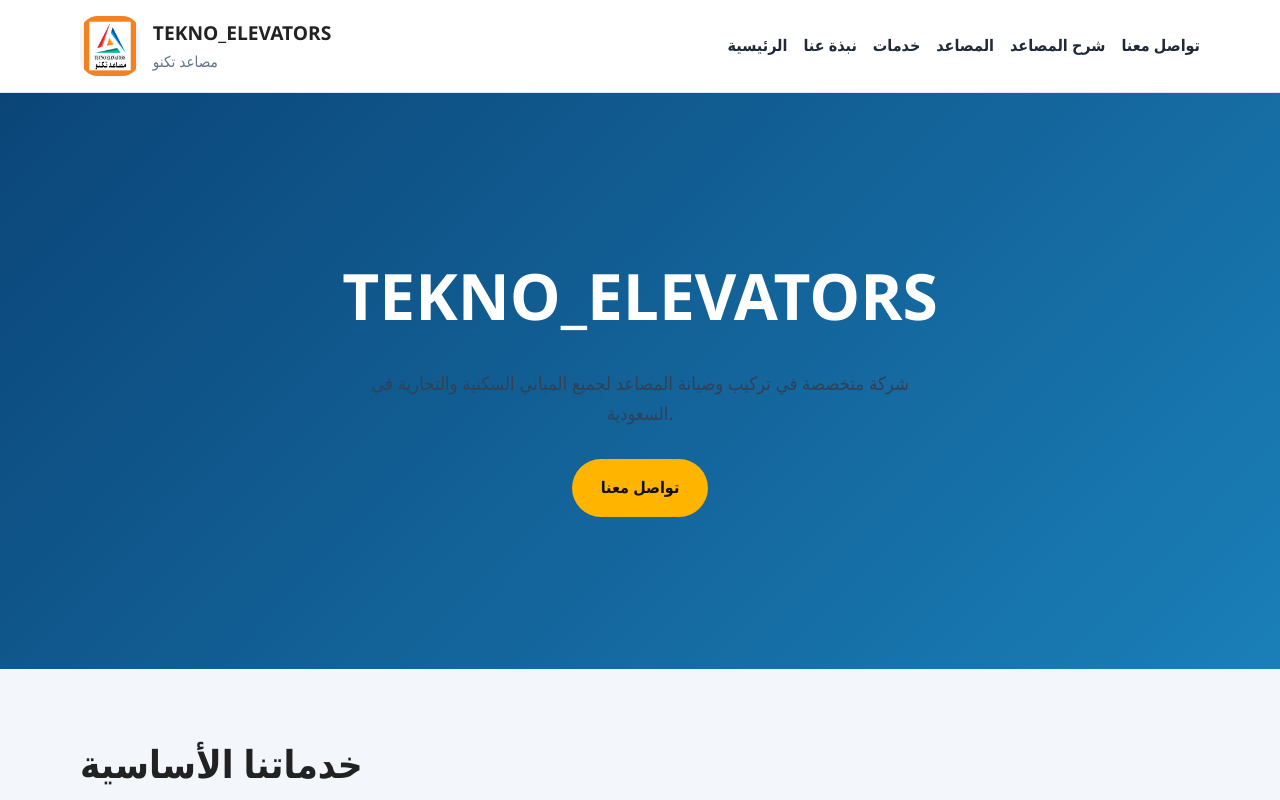
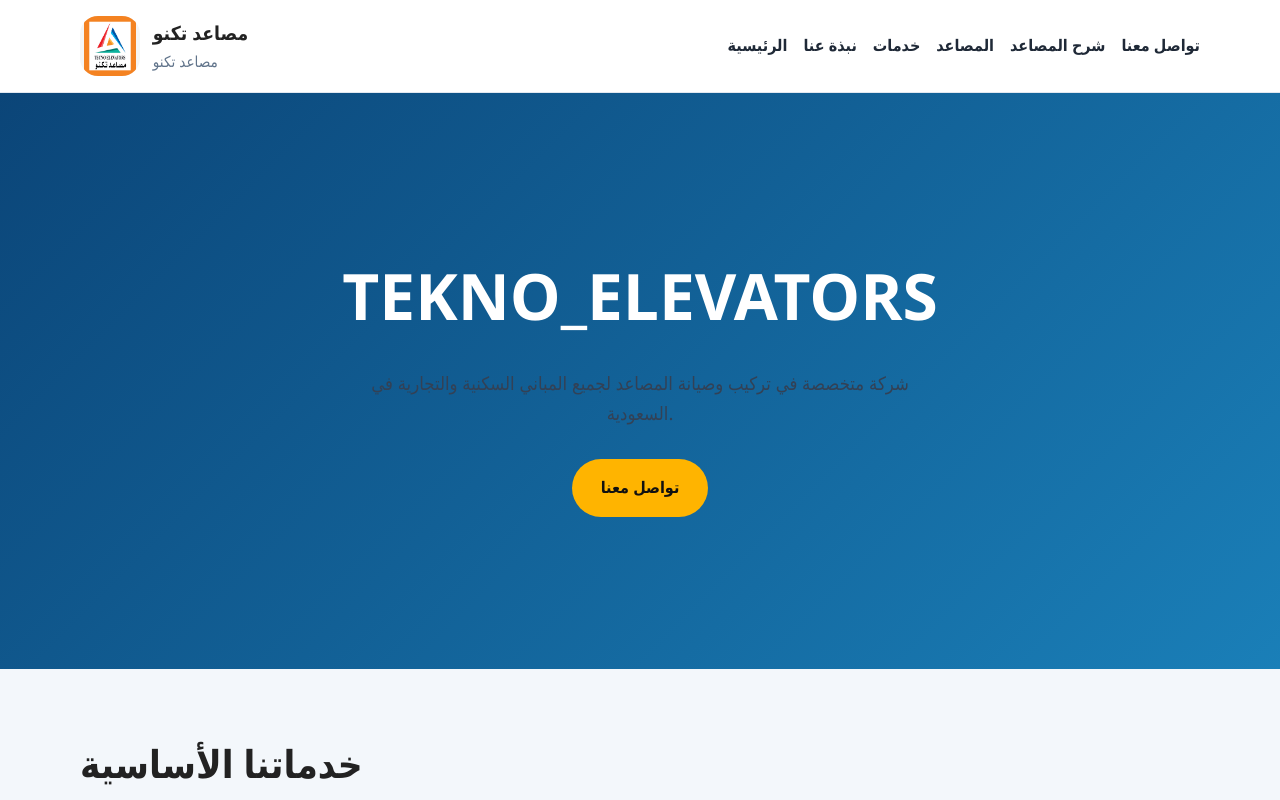
Before and after one commit to said-434/tekno-elevators, a website with bundled scripts: page index.html in a window 1280 px wide. Shown: the top 800 px of the page. Built offline with nearby package versions, Linux system fonts and the light colour scheme.

Commit message:
تحديث الموقع

```diff
--- a/index.html
+++ b/index.html
@@ -4,8 +4,8 @@
   <meta charset="UTF-8" />
   <meta name="google-site-verification" content="6FogwguKmvvgBhHKodkbByprvnY8ivckM7iSiNs5jKM" />
   <meta name="viewport" content="width=device-width, initial-scale=1.0" />
-  <title>TEKNO_ELEVATORS | مصاعد تكنو</title>
-  <meta name="description" content="TEKNO_ELEVATORS - تركيب وصيانة مصاعد سكنية وتجارية في السعودية. جودة عالية وخدمة سريعة." />
+  <title>مصاعد تكنو | Tekno Elevators | تركيب وصيانة المصاعد في السعودية</title>
+ <meta name="description" content="مصاعد تكنو - شركة تكنو للمصاعد متخصصة في تركيب وصيانة وتحديث جميع أنواع المصاعد وكبائن المصاعد في المملكة العربية السعودية." />
   <link rel="stylesheet" href="styles.css" />
 </head>
 <body>
@@ -16,7 +16,7 @@
           <img src="images/logo.jpeg" alt="TEKNO_ELEVATORS logo" class="logo" />
         </picture>
         <div>
-          <h1>TEKNO_ELEVATORS</h1>
+          <h1>مصاعد تكنو</h1>
           <p>مصاعد تكنو</p>
         </div>
       </a>
```
